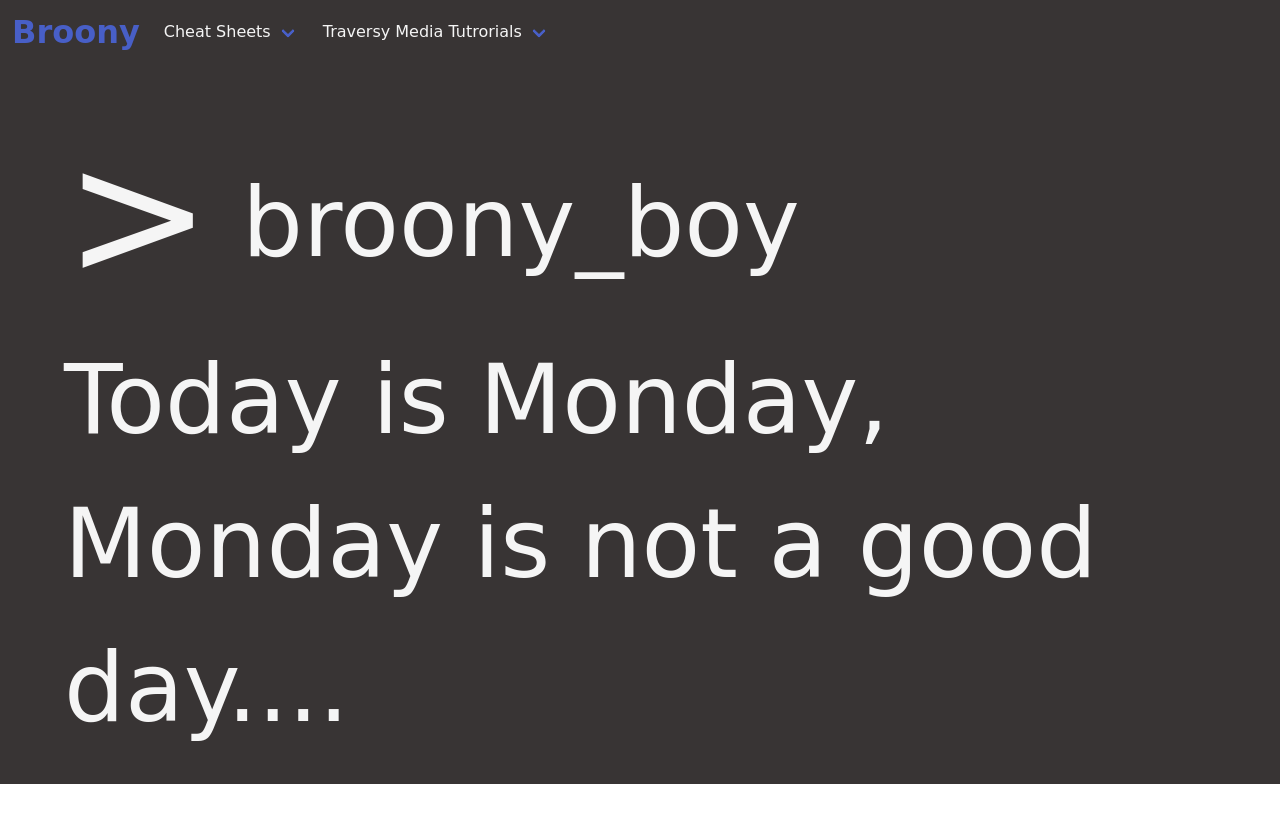
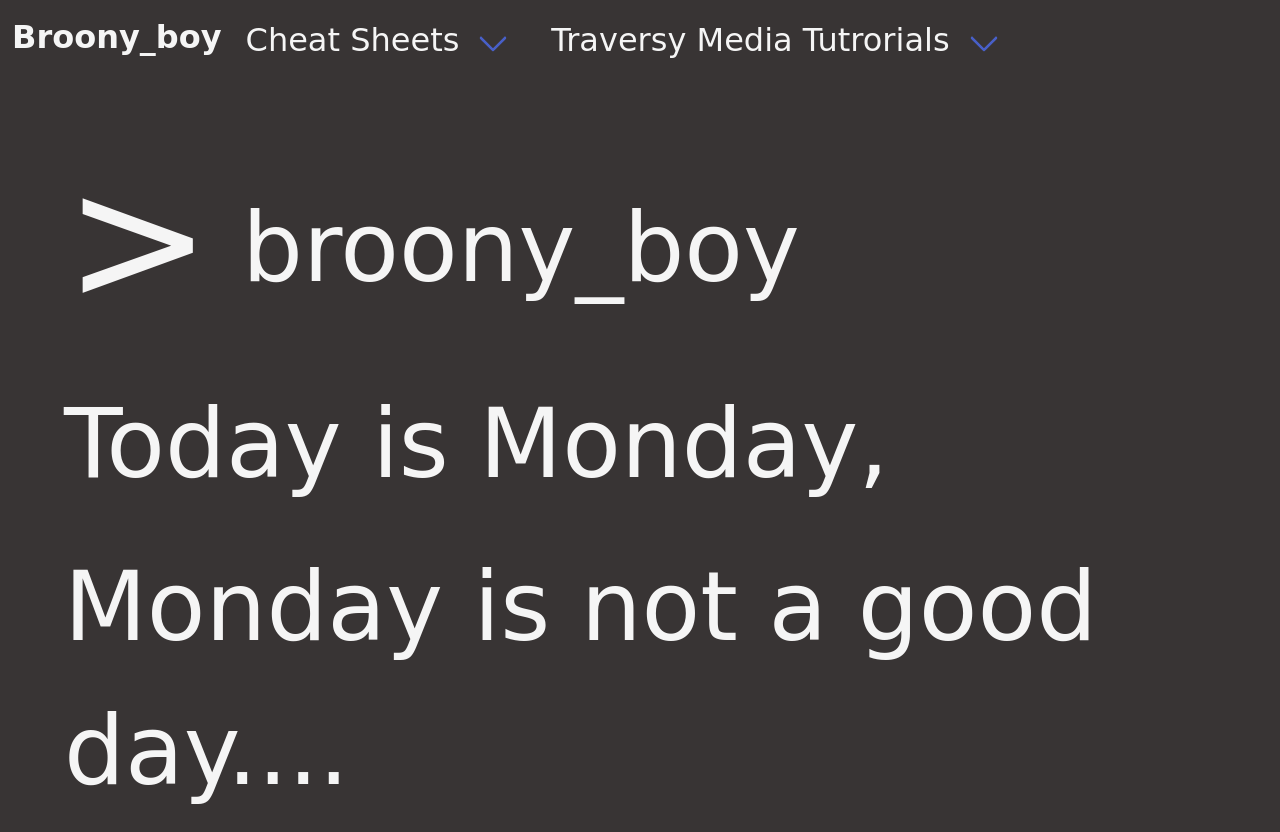
Before and after one commit to broonyboy/chalk, a plain HTML site: page index.html in a window 1280 px wide. Before the commit the page ends 800 px from the top, so only its background shows below. Drawn offline with nearby package versions, Linux system fonts and the light colour scheme; a web font is replaced by a local one.

Commit message:
finish navbar css

```diff
--- a/index.html
+++ b/index.html
@@ -16,7 +16,7 @@
 
         <nav class="navbar" role="navigation" aria-label="dropdown navigation">
                 <div class="">
-                    <h1 class="navbar-item title is-large"><a href="../index.html">Broony</a></h1>
+                    <h1 class="navbar-item title is-large"><a href="../index.html">Broony_boy</a></h1>
                 </div>
                 <div class="navbar-item has-dropdown is-hoverable">
                   <a class="navbar-link">
--- a/style.css
+++ b/style.css
@@ -2,7 +2,7 @@ body {
     background-color: rgb(56, 52, 52);
     color: whitesmoke;
     font-family: 'Fredericka the Great', cursive;
-
+    font-size: 2rem;
 }
 
 #cursor {
@@ -32,6 +32,20 @@ body {
 
   .navbar-link {
       color: whitesmoke;
+  }
+
+  .title {
+      color: whitesmoke;
+  }
+
+  .navbar {
+      height: 80px;
+  }
+
+  a {
+      color: whitesmoke;
+      font-family: 'Fredericka the Great', cursive;
+      padding-top: 5px;
   }
   @keyframes "blink" {
     from, to {
@@ -80,8 +94,7 @@ body {
 
 .container {
     display: flex;
-    height: 90vh;
-    justify-content: left;
-
+    height: 94vh;
+    justify-content: space-around;
     flex-direction: column-reverse;
 }
```
